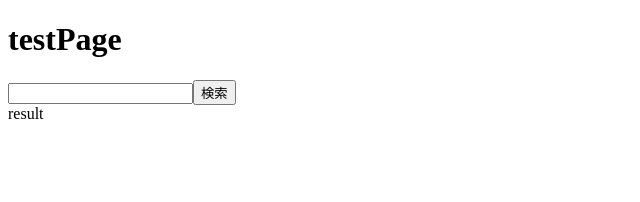
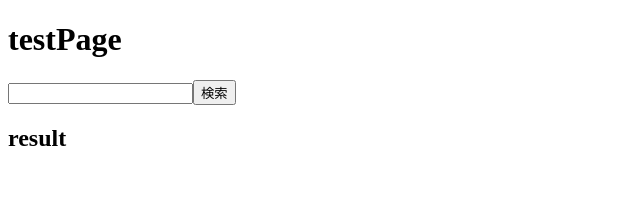
Before and after one commit to KNakano53/search_member, a React (Create React App) app in the folder frontend/: page / in a window 1280 px wide. Both pictures are taken after a click on the button "検索". Shown: the top 202 px of the page, without its empty margins (0-640 px from the left). Built offline with nearby package versions, Linux system fonts and the light colour scheme.

Commit message:
表示制御実装

```diff
--- a/frontend/package.json
+++ b/frontend/package.json
@@ -2,6 +2,7 @@
   "name": "frontend",
   "version": "0.1.0",
   "private": true,
+  "homepage": "./",
   "dependencies": {
     "@testing-library/jest-dom": "^5.14.1",
     "@testing-library/react": "^13.0.0",
--- a/frontend/src/index.tsx
+++ b/frontend/src/index.tsx
@@ -1,6 +1,6 @@
 import React from 'react';
 import ReactDOM from 'react-dom/client';
-import SearchBox from './searchBox';
+import SearchBox from './SearchBox';
 import reportWebVitals from './reportWebVitals';
 
 const root = ReactDOM.createRoot(
--- a/frontend/src/searchBox.tsx
+++ b/frontend/src/searchBox.tsx
@@ -1,18 +1,15 @@
 import React, {useState} from 'react';
 import SearchResult from './searchResult';
-import Button from 'react-bootstrap/Button';
 
 function SearchBox() {
   const [searchFlag, setSeatchFlag] = useState(false);
 
   return (
     <div className="App">
-      <div>
         <h1>testPage</h1>
         <input type='text' />
-        <Button variant="primary" onClick={()=> setSeatchFlag(true) }>検索</Button>
-      </div>
-      <SearchResult searchFlag = {searchFlag} />
+        <button className="primary" onClick={()=> setSeatchFlag(true) }>検索</button>
+        <SearchResult searchFlag = {searchFlag} />
     </div>
   );
 }
--- a/frontend/src/searchResult.tsx
+++ b/frontend/src/searchResult.tsx
@@ -10,7 +10,7 @@ function SearchResult(props :Props){
     }
     return(
         <div>
-            result
+            <h2>result</h2>
         </div>
     );
 
```
